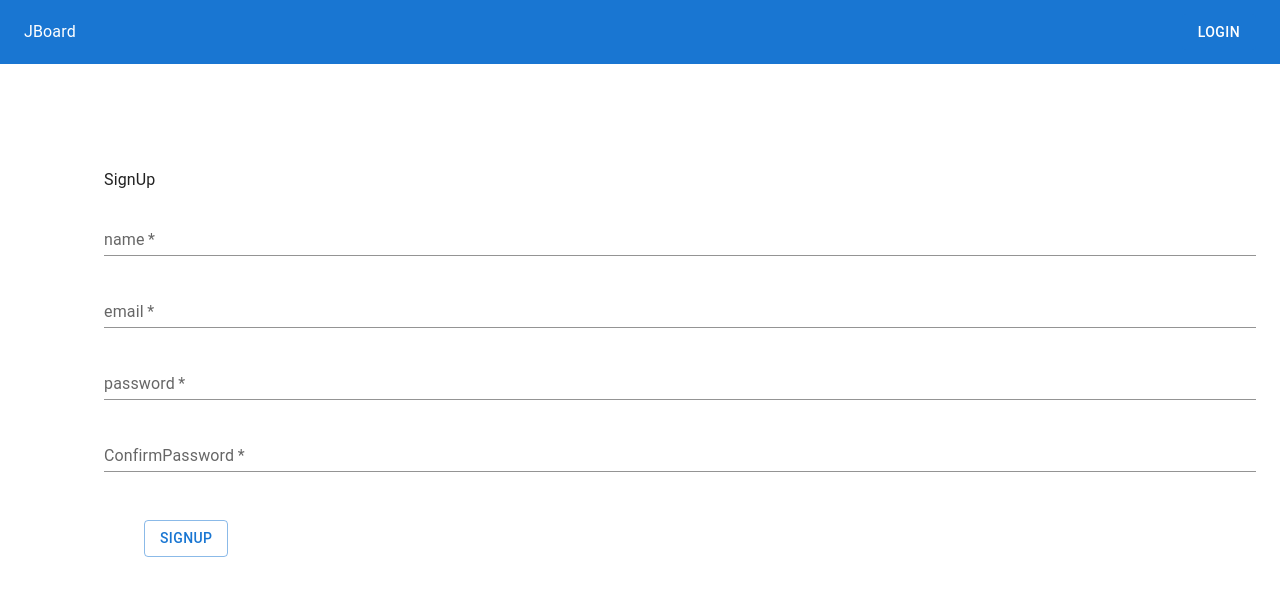
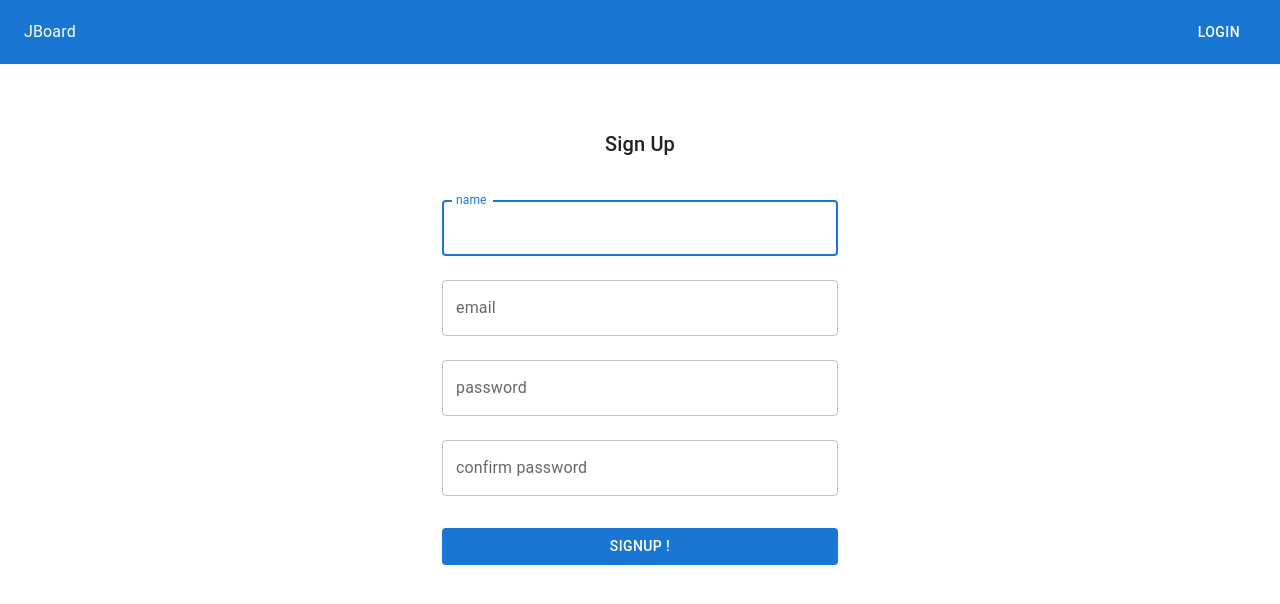
Before and after one commit to 2wisdom/jboard, a React (Vite) app: page /signup in a window 1280 px wide. Shown: the top 604 px of the page. Built offline with nearby package versions, Linux system fonts and the light colour scheme.

Commit message:
gh-7 회원가입 UI

```diff
--- a/src/pages/signup.tsx
+++ b/src/pages/signup.tsx
@@ -25,66 +25,76 @@ export default function SignUpPage() {
 
   return (
     <Layout>
-      <Grid
-        container
-        spacing={0}
-        direction="column"
-        alignItems="center"
-        justifyContent="center"
-      >
-        <Container
+      <Container component="main" maxWidth="xs">
+        <form>
+          <Box
             sx={{
-            p: 3,
-            m: 10,
+              marginTop: 8,
+              display: "flex",
+              flexDirection: "column",
+              alignItems: "center",
             }}
           >
-          <Box component="div">
-            <Typography>SignUp</Typography>
-          </Box>
-          <Box component="form">
+            <Typography component="h1" variant="h6">
+              Sign Up
+            </Typography>
+
+            <Box
+              component="form"
+              noValidate
+              // onSubmit={handleSubmit}
+              sx={{ mt: 3 }}
+            >
               <TextField
-              required
-              type="name"
-              id="name"
+                name="name"
                 label="name"
-              variant="standard"
-              // sx={{ m: 3 }}
+                variant="outlined"
+                margin="normal"
+                fullWidth
+                autoFocus
+              />
+
+              <TextField
+                name="email"
+                label="email"
+                variant="outlined"
+                autoComplete="email"
                 margin="normal"
                 fullWidth
               />
+
               <TextField
-              required
-              type="email"
-              id="email"
-              label="email"
-              variant="standard"
+                name="password"
+                label="password"
+                variant="outlined"
+                type="password"
+                autoComplete="current-password"
                 margin="normal"
                 fullWidth
               />
+
               <TextField
-              required
+                name="confirmPassword"
+                label="confirm password"
+                variant="outlined"
                 type="password"
-              id="password"
-              label="password"
-              variant="standard"
+                autoComplete="current-password"
                 margin="normal"
                 fullWidth
               />
-            <TextField
-              required
-              type="password"
-              id="ConfirmPassword"
-              label="ConfirmPassword"
-              variant="standard"
-              margin="normal"
+
+              <Button
+                variant="contained"
+                type="submit"
                 fullWidth
-            />
+                sx={{ mt: 3, mb: 2 }}
+              >
+                SignUp !
+              </Button>
             </Box>
-          <Button variant="outlined" sx={{ m: 5 }}>
-            SignUp
-          </Button>
+          </Box>
+        </form>
       </Container>
-      </Grid>
     </Layout>
   );
 }
```
Lines whose indentation alone changed are shown as unchanged.
